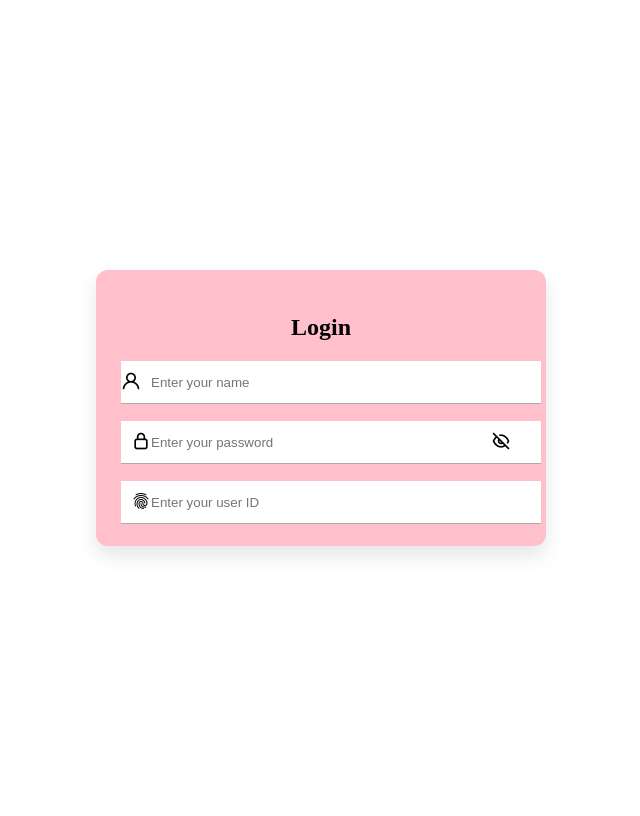
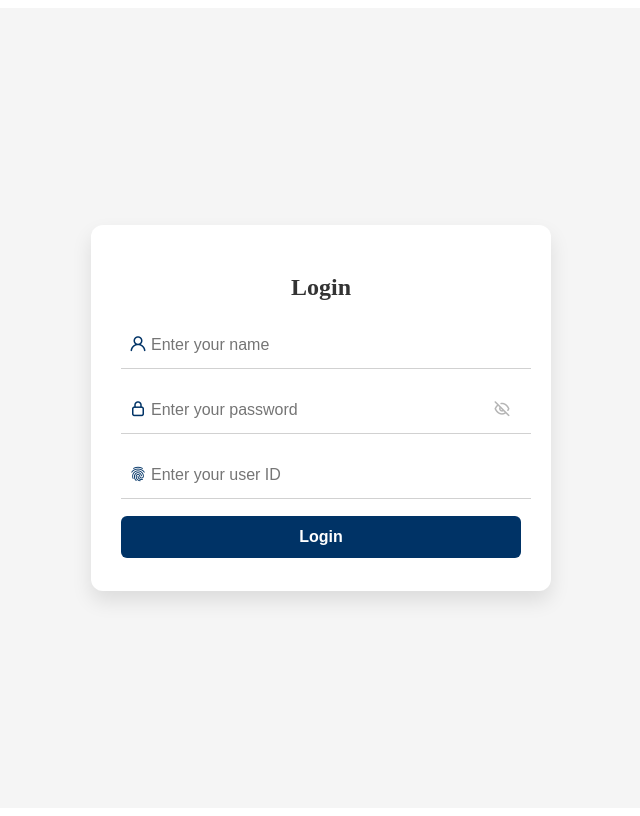
Before and after one commit to ZainabM872/Inventory-Management-System, a Django app: page / in a window 1280 px wide. Shown: the whole page, without its empty margins (319-959 px from the left). Run offline with Django 5.2, Linux system fonts and the light colour scheme.

Commit message:
finished styling and added a login button

```diff
--- a/static/style.css
+++ b/static/style.css
@@ -1,29 +1,31 @@
 .home {
     display: flex;
-    justify-content: center; /* Horizontally center the form */
-    align-items: center; /* Vertically center the form */
-    height: 100vh; /* Full viewport height */
+    justify-content: center;
+    align-items: center;
+    height: 100vh;
     width: 100%;
+    background-color: #f5f5f5; /* Light neutral background */
 }
 
 .form_container {
     width: 100%;
-    max-width: 400px; /* Set the maximum width for the form */
-    padding: 25px;
-    background: pink;
+    max-width: 400px;
+    padding: 30px;
+    background: #ffffff; /* Clean white form background */
     border-radius: 12px;
     box-shadow: rgba(0, 0, 0, 0.1) 0px 10px 20px;
 }
 
 .login_form h2 {
-    text-align: center; /* Center the heading */
+    text-align: center;
+    color: #333333; /* Dark text for the header */
 }
 
 .input_box {
     position: relative;
     margin-top: 20px;
     width: 100%;
-    height: 40px;
+    height: 45px;
 }
 
 .input_box input {
@@ -31,26 +33,52 @@
     width: 90%;
     border: none;
     outline: none;
-    border-bottom: 1.5px solid #aaaaaa;
+    border-bottom: 1.5px solid #d1d1d1; /* Soft gray border */
     padding-left: 30px;
-    padding-right: 30px;
+    padding-right: 20px;
+    color: #333333; /* Dark text */
+    font-size: 16px;
+}
+
+.input_box input:focus {
+    border-bottom: 1.5px solid #003366; /* Deep blue on focus */
 }
 
 .input_box i, .input_box span.fingerprint {
     position: absolute;
     top: 50%;
     transform: translateY(-50%);
-    font-size: 20px;
+    font-size: 18px;
+    color: #003366; /* Deep blue for icons */
 }
 
-.input_box i.lock {
-    left: 10px;
+.input_box i.lock,
+.input_box i.user,
+.input_box span.fingerprint {
+    padding-left: 8px;
 }
 
 .input_box i.pw_hidden {
     right: 10px;
+    color: #b5b5b5; /* Soft gray for the eye icon */
 }
 
-.input_box span.fingerprint {
-    left: 10px;
+.login_button {
+    width: 100%;
+    padding: 12px;
+    background-color: #003366; /* Deep blue button */
+    color: white;
+    border: none;
+    border-radius: 6px;
+    cursor: pointer;
+    font-size: 16px;
+    font-weight: 600;
 }
+
+.login_button:hover {
+    background-color: #002244; /* Darker blue on hover */
+}
+
+.login_button:active {
+    background-color: #001a33; /* Even darker blue on click */
+}
--- a/templates/dashboard/login.html
+++ b/templates/dashboard/login.html
@@ -23,18 +23,25 @@
             <div class="login_form">
                 <form action="#">
                     <h2>Login</h2>
+                    <!--enter username-->
                     <div class="input_box">
-                        <i class="uil uil-user"></i>
+                        <i class="uil uil-user user"></i>
                         <input type="text" placeholder="Enter your name" required>
                     </div>
+                    <!--Enter password-->
                     <div class="input_box">
                         <input type="password" placeholder="Enter your password" required>
                         <i class="uil uil-lock lock"></i>
                         <i class="uil uil-eye-slash pw_hidden"></i>
                     </div>
+                    <!--Enter user id-->
                     <div class="input_box">
                         <span class="material-symbols-outlined fingerprint">fingerprint</span>
                         <input type="text" placeholder="Enter your user ID" required>
+                    </div>
+                    <!-- Login button -->
+                    <div class="input_box">
+                        <button type="submit" class="login_button">Login</button>
                     </div>
                 </form>
             </div>
```
